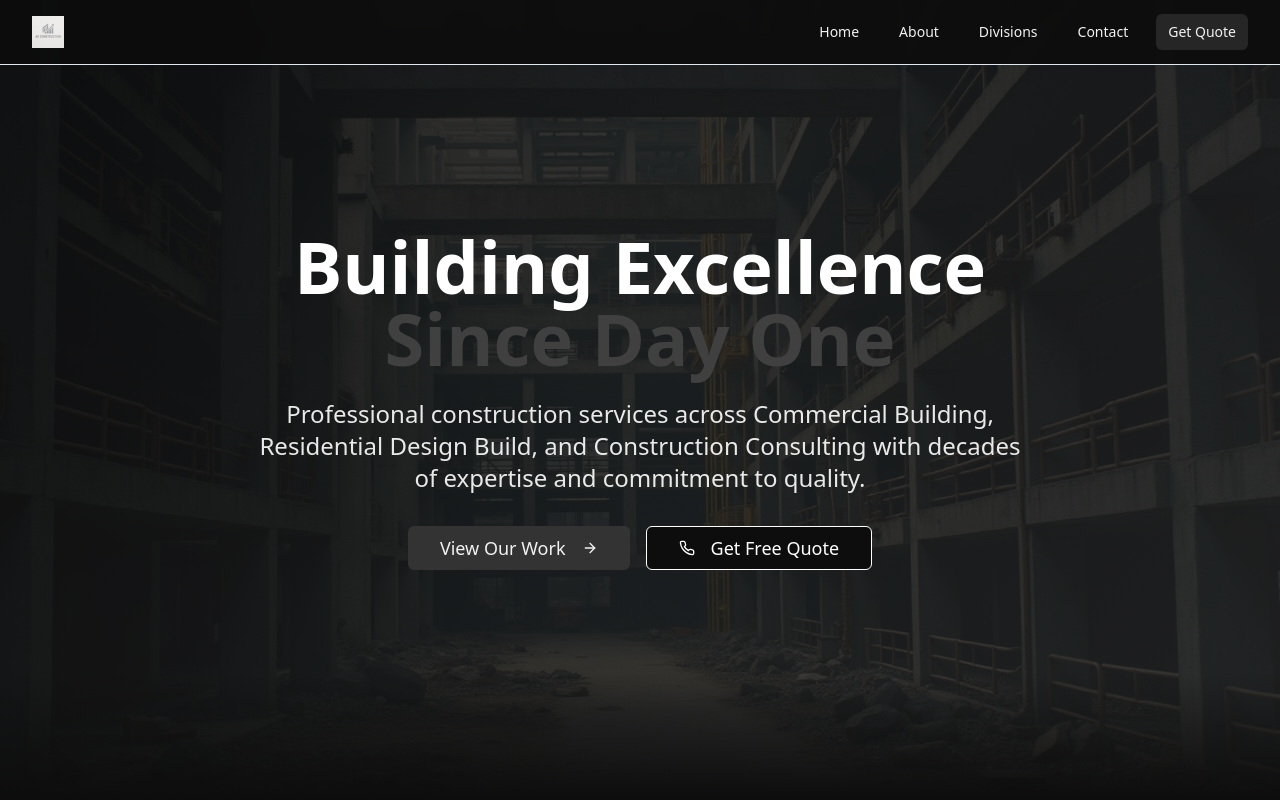
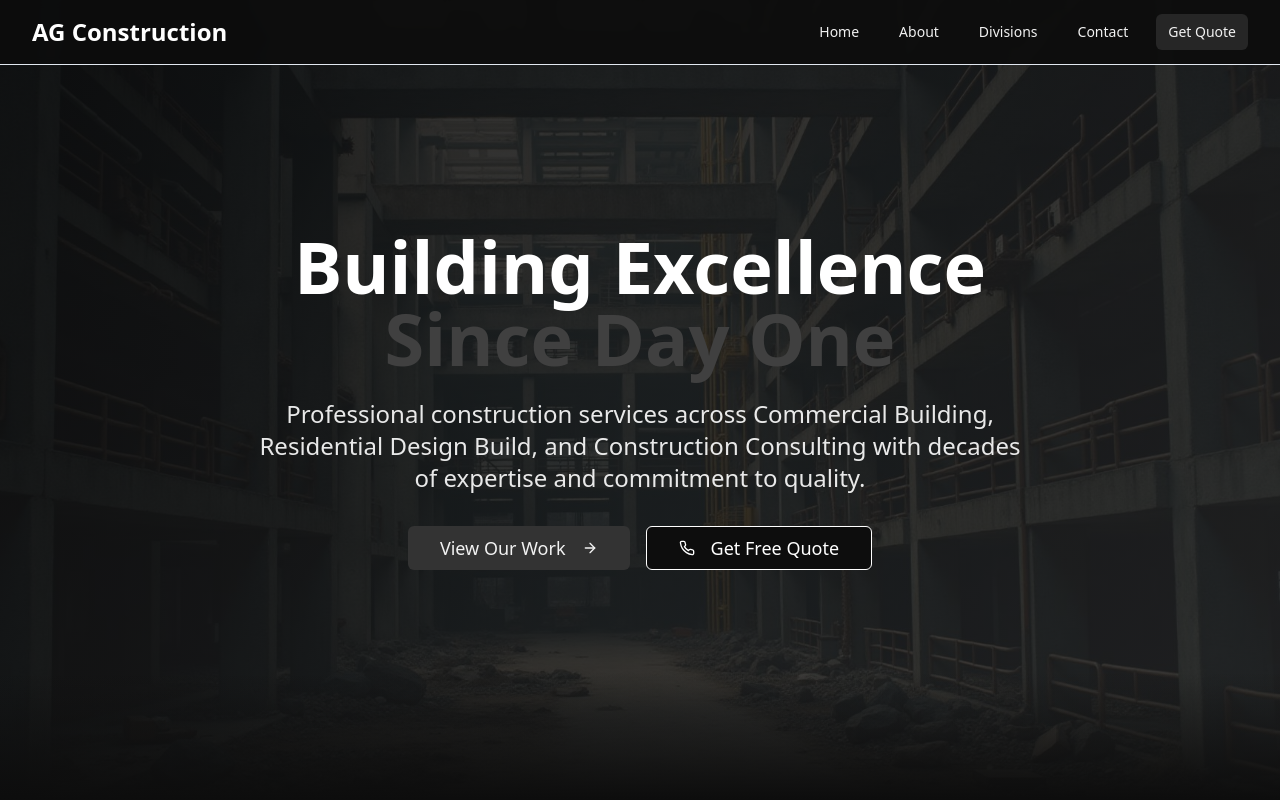
Before and after one commit to BrianAnson/AG_Construction, a React (Vite) app: page / in a window 1280 px wide. Shown: the top 800 px of the page. Built offline with nearby package versions, Linux system fonts and the light colour scheme.

Commit message:
Reverted to commit 397e76192e178f9902a0d78095a8ed5ba60878ac

```diff
--- a/src/components/Footer.tsx
+++ b/src/components/Footer.tsx
@@ -7,11 +7,8 @@ const Footer = () => {
         <div className="grid md:grid-cols-4 gap-8">
           <div className="md:col-span-2">
             <div className="flex items-center mb-4">
-              <img
-                src="/lovable-uploads/2453ce3d-0d35-4d9b-a826-a679d973b259.png"
-                alt="AG Construction Logo"
-                className="h-10 w-auto"
-              />
+              <Building2 className="h-8 w-8 mr-3" />
+              <h3 className="text-2xl font-bold">AG Construction</h3>
             </div>
             <p className="text-white/80 mb-4 max-w-md">
               Professional construction services across Commercial Building, Residential Design Build,
--- a/src/components/Navigation.tsx
+++ b/src/components/Navigation.tsx
@@ -17,11 +17,7 @@ const Navigation = () => {
       <div className="max-w-7xl mx-auto px-4 sm:px-6 lg:px-8">
         <div className="flex justify-between items-center h-16">
           <div className="flex-shrink-0">
-            <img
-              src="/lovable-uploads/2453ce3d-0d35-4d9b-a826-a679d973b259.png"
-              alt="AG Construction Logo"
-              className="h-8 w-auto"
-            />
+            <h1 className="text-2xl font-bold text-white">AG Construction</h1>
           </div>
 
           {/* Desktop Menu */}
```
Also changed, not shown: public/lovable-uploads/2453ce3d-0d35-4d9b-a826-a679d973b259.png (deleted).
